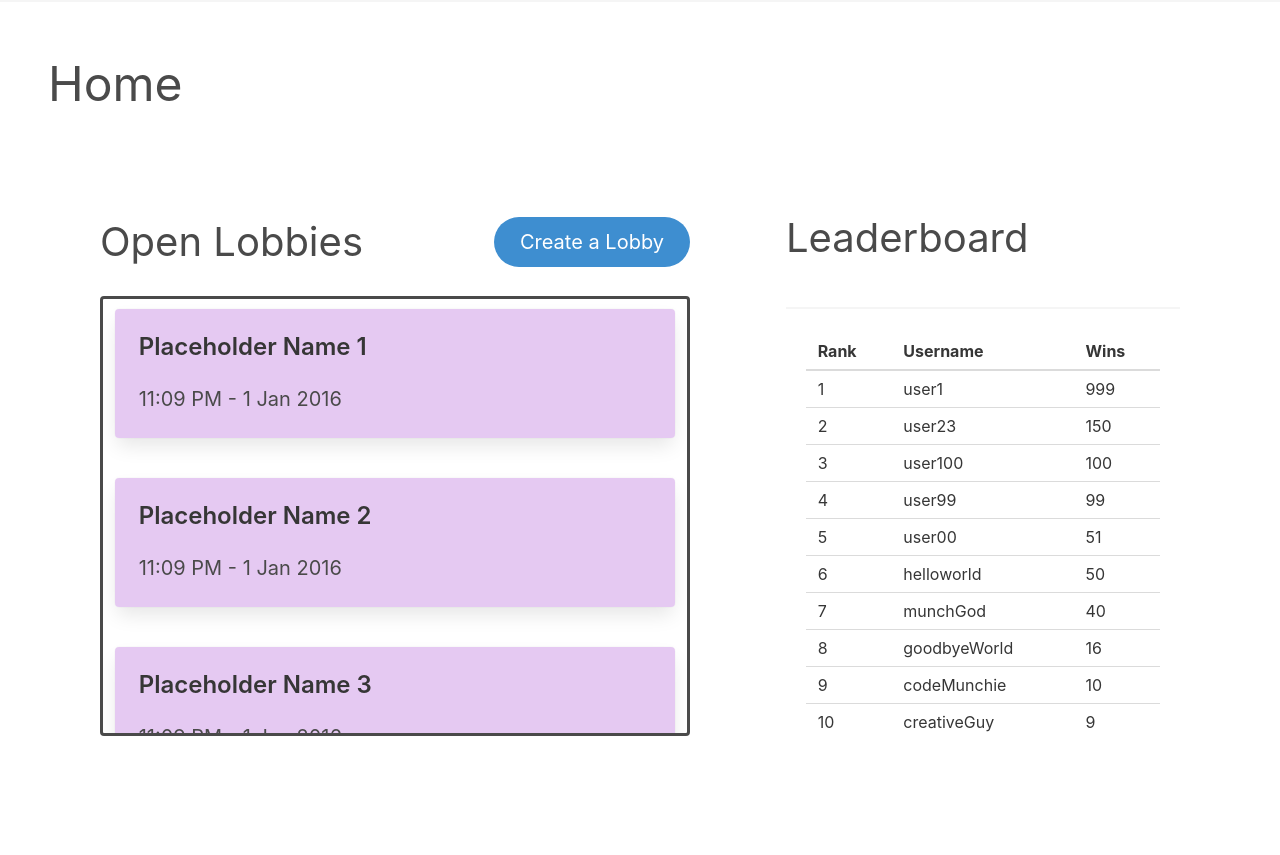
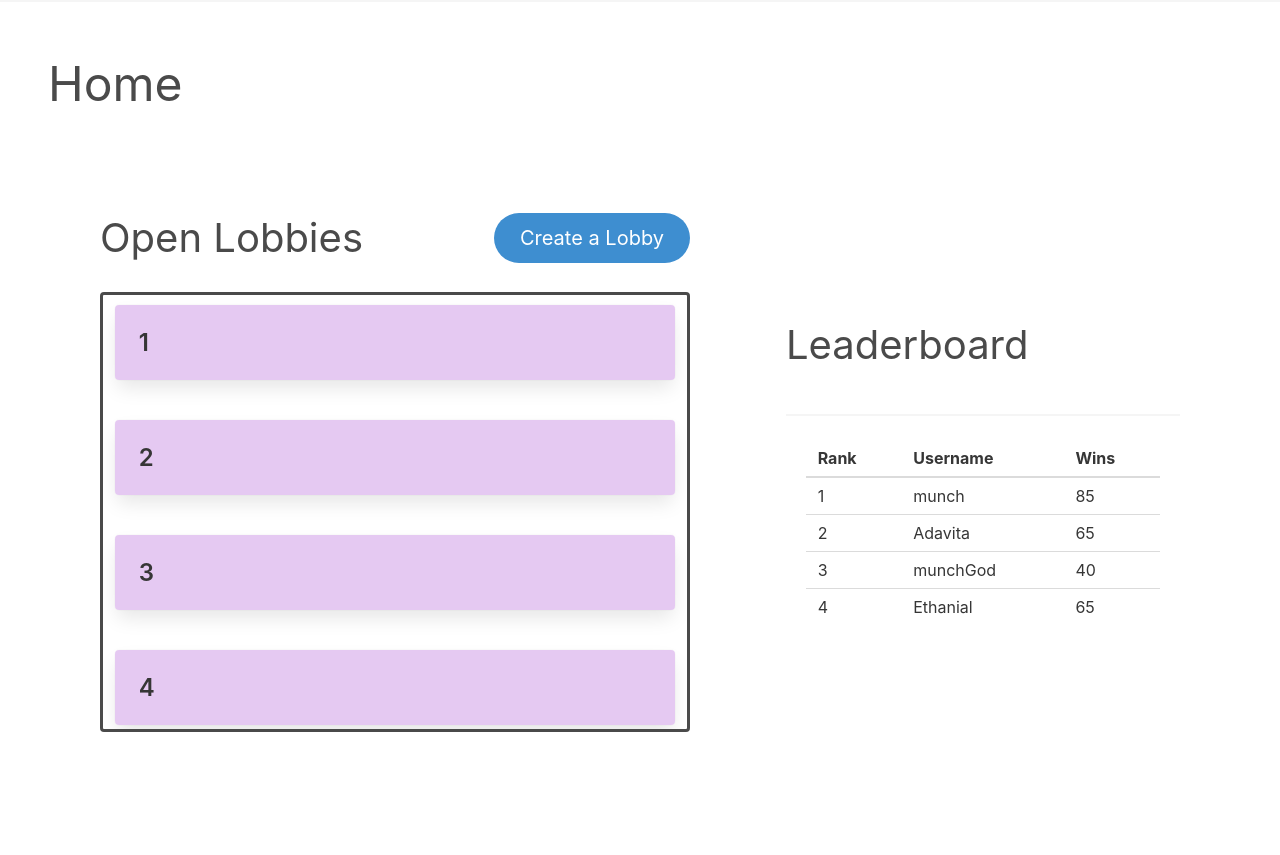
Before and after one commit to reyesenamorado97/312-Project, a Flask app: page /home in a window 1280 px wide. Shown: the part 86-941 px from the top of the page. Run offline with Flask 3, Linux system fonts and the light colour scheme; some libraries are stand-ins or nearby versions.

Commit message:
added ajax to home for open lobbies and leaderboard

```diff
--- a/battleship/app.py
+++ b/battleship/app.py
@@ -1,4 +1,4 @@
-from flask import Flask, render_template, send_from_directory, request, redirect
+from flask import Flask, render_template, send_from_directory, request, redirect, jsonify
 from flask import Flask
 from flask_pymongo import PyMongo
 from flask_socketio import SocketIO, emit
@@ -107,6 +107,17 @@ def user():
 def edit():
     return render_template("edit.html")
 
+@app.route("/currentGames")
+def send_rooms():
+    rooms={"rooms":[1,2,3,4,5]}
+    return jsonify(rooms)
+
+@app.route("/leaderboard")
+def send_leaderboard():
+    leaderboardData={'leaderboard':[('munch',85),('Adavita',65), ('munchGod',40),('Ethanial',65)]}
+
+    return jsonify(leaderboardData)
+
 @app.route("/lobby")
 def lobby():
     return render_template("lobby.html")
--- /dev/null
+++ b/battleship/static/home.js
@@ -0,0 +1,59 @@
+let room_name = "ass";
+const addCard = document.getElementById("allCards");
+const leaderboardData = document.getElementById("tableData");
+
+function loadCard(room) {
+	addCard.innerHTML +=
+		'<div class="card card-size card-color grow" onclick="window.location.href=\'/game\';">' +
+		'<div class="card-content"> <div class="media">' +
+		'<div class="media-content">' +
+		'<p class="title is-4">' +
+		room +
+		"</p>" +
+		"</div>" +
+		"</div>" +
+		"</div></div><br />";
+}
+
+function loadLeaderboard(rank, username, wins) {
+	leaderboardData.innerHTML +=  "<td>" + rank + "</td>" +
+    "<td>" + username + "</td>" +
+    "<td>" + wins + "</td>" ;
+}
+
+
+// Ajax call for getting the cards
+function getCards() {
+	const request = new XMLHttpRequest();
+	request.onreadystatechange = function () {
+		if (this.readyState === 4 && this.status === 200) {
+			const rooms = JSON.parse(this.response);
+			console.log("attempts", rooms.rooms);
+			for (let i = 0; i < rooms.rooms.length; i++) {
+				loadCard(rooms.rooms[i]);
+			}
+		}
+	};
+	request.open("GET", "/currentGames");
+	request.send();
+}
+getCards();
+
+// Ajax call for getting the leaderboard data
+function getLeaderboard() {
+	const request = new XMLHttpRequest();
+	request.onreadystatechange = function () {
+		if (this.readyState === 4 && this.status === 200) {
+			const leader = JSON.parse(this.response).leaderboard;
+			console.log("lb data:", leader.length);
+            for (let i = 0; i < leader.length; i++) {
+                console.log('hi')
+                console.log(leader[i][0],leader[i][1])
+				loadLeaderboard(i+1,leader[i][0], leader[i][1]);
+			}
+		}
+	};
+	request.open("GET", "/leaderboard");
+	request.send();
+}
+getLeaderboard();
--- a/battleship/templates/home.html
+++ b/battleship/templates/home.html
@@ -117,49 +117,7 @@
 
 						<div class="lobbies-scrollable">
 							<!-- Card for an Open Lobby -->
-							<div class="card card-size card-color grow" onclick="window.location.href='/game';">
-								<div class="card-content">
-									<div class="media">
-										<div class="media-content">
-											<p class="title is-4">Placeholder Name 1</p>
-										</div>
-									</div>
-									<div class="content">
-										<time datetime="2016-1-1">11:09 PM - 1 Jan 2016</time>
-									</div>
-								</div>
-							</div>
-							<br />
-
-							<!-- Card for an Open Lobby -->
-							<div class="card card-size card-color grow" onclick="window.location.href='/game';">
-								<div class="card-content">
-									<div class="media">
-										<div class="media-content">
-											<p class="title is-4">Placeholder Name 2</p>
-										</div>
-									</div>
-									<div class="content">
-										<time datetime="2016-1-1">11:09 PM - 1 Jan 2016</time>
-									</div>
-								</div>
-							</div>
-							<br />
-
-							<!-- Card for an Open Lobby -->
-							<div class="card card-size card-color grow" onclick="window.location.href='/game';">
-								<div class="card-content">
-									<div class="media">
-										<div class="media-content">
-											<p class="title is-4">Placeholder Name 3</p>
-										</div>
-									</div>
-									<div class="content">
-										<time datetime="2016-1-1">11:09 PM - 1 Jan 2016</time>
-									</div>
-								</div>
-							</div>
-							<br />
+							<div id="allCards"></div>
 						</div>
 						<!-- End of scrollable content -->
 					</div>
@@ -184,72 +142,16 @@
 							</thead>
 
 							<!-- Table Data Goes Here -->
-							<tbody>
-								<tr>
-									<td>1</td>
-									<td>user1</td>
-									<td>999</td>
-								</tr>
+							<tbody id="tableData">
 
-								<tr>
-									<td>2</td>
-									<td>user23</td>
-									<td>150</td>
-								</tr>
 
-								<tr>
-									<td>3</td>
-									<td>user100</td>
-									<td>100</td>
-								</tr>
-
-								<tr>
-									<td>4</td>
-									<td>user99</td>
-									<td>99</td>
-								</tr>
-
-								<tr>
-									<td>5</td>
-									<td>user00</td>
-									<td>51</td>
-								</tr>
-
-								<tr>
-									<td>6</td>
-									<td>helloworld</td>
-									<td>50</td>
-								</tr>
-
-								<tr>
-									<td>7</td>
-									<td>munchGod</td>
-									<td>40</td>
-								</tr>
-
-								<tr>
-									<td>8</td>
-									<td>goodbyeWorld</td>
-									<td>16</td>
-								</tr>
-
-								<tr>
-									<td>9</td>
-									<td>codeMunchie</td>
-									<td>10</td>
-								</tr>
-
-								<tr>
-									<td>10</td>
-									<td>creativeGuy</td>
-									<td>9</td>
-								</tr>
 							</tbody>
 						</table>
 					</div>
 				</div>
 			</div>
 		</div>
+		<script src="/static/home.js"></script>
 	</body>
 
 	<!------------------------------------------------ Page Content ENDS ------------------------------------------------>
--- a/battleship/templates/login.html
+++ b/battleship/templates/login.html
@@ -64,8 +64,9 @@
               <div class="column is-4-desktop is-3-widescreen my-6 py-6 is-centered">
                 <form action="/login" method="post" id="login-form" class="box">
                   <h1 class="is-size-2 pb-3">Login</h1>
-                  <h6 class="is-size-6 pb-2 has-text-danger">{{error}}</h6>
-
+                  <h6  class="is-size-6 pb-2 has-text-danger">{{error}}</h6>
+                  <div id="addCard">
+                  </div>
 
                   <div class="field">
                     <label for="" class="label">Email</label>
```
Also changed, not shown: battleship/static/game.js (+27 -47 lines).
